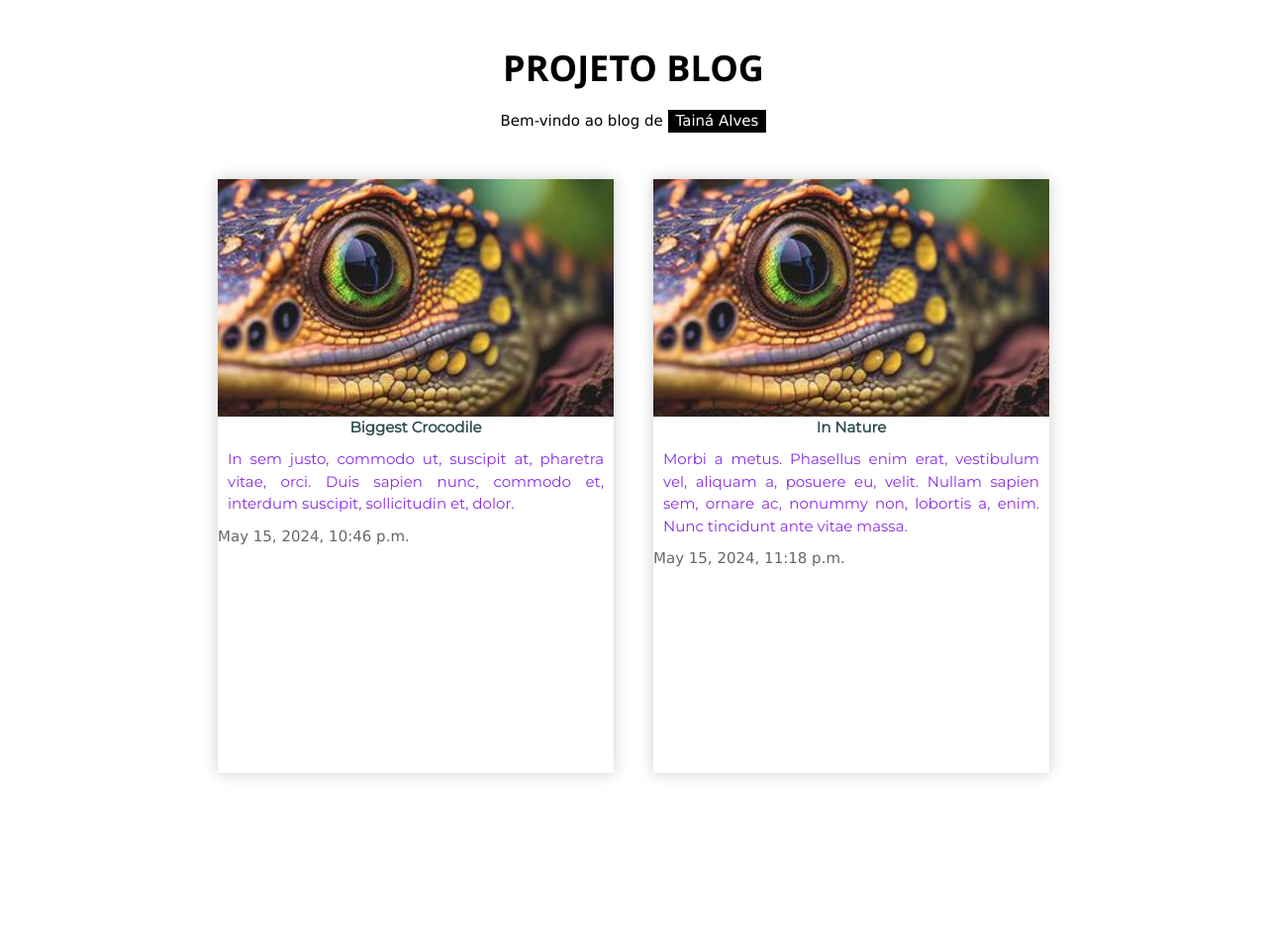
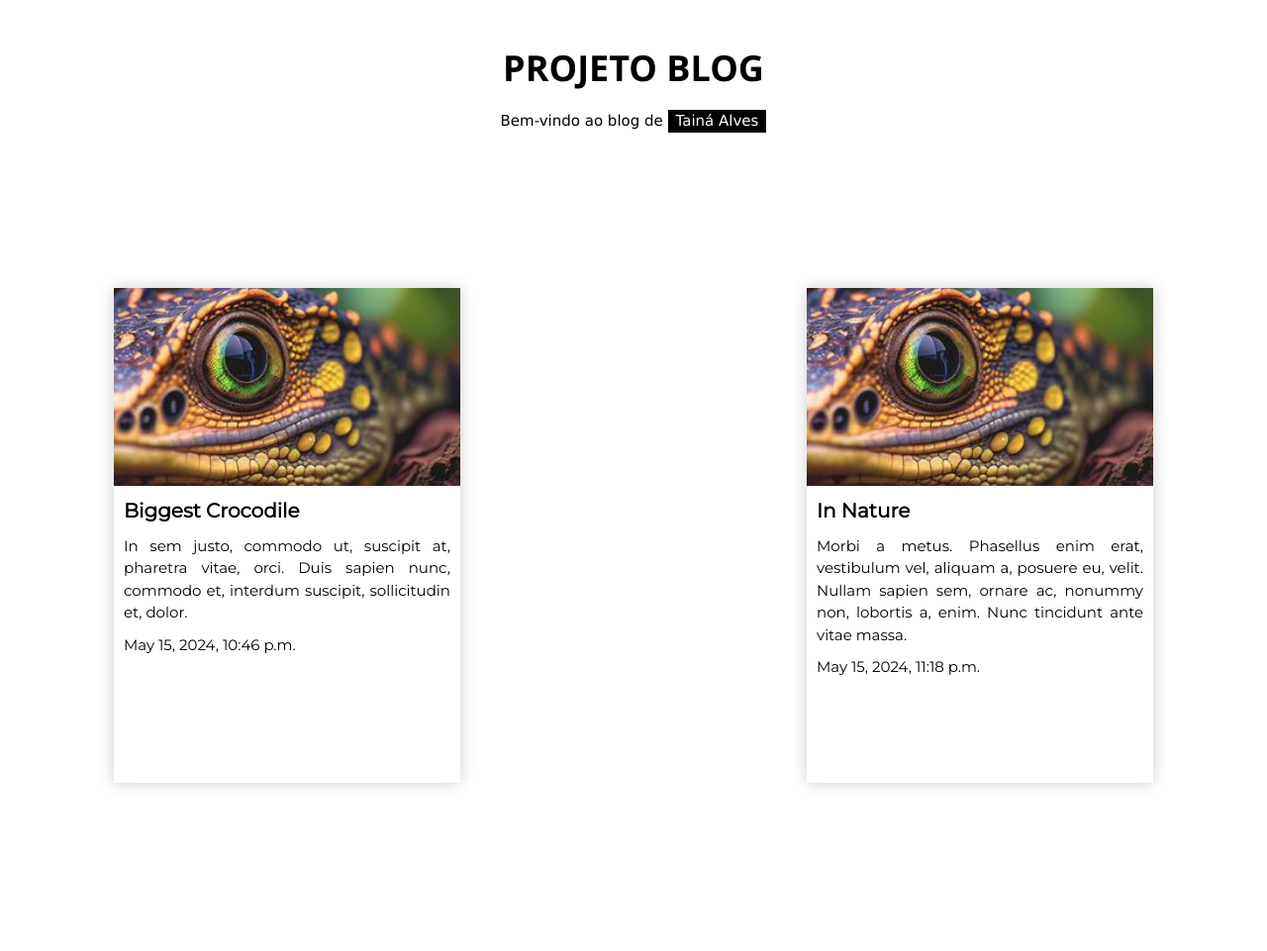
Before and after one commit to mrodriguesoliv/teste, a Django app: page / in a window 1280 px wide. Shown: the whole page at 99% size. Before the commit the page ends 786 px from the top, so only its background shows below. Run offline with Django 5.2, Linux system fonts and the light colour scheme; data comes from the database, SQL or seed files in the repository; both versions use the stored data as it was after the commit.

Commit message:
22:25 22.05

```diff
--- a/projetoblog/blog/static/blog/css/blog.css
+++ b/projetoblog/blog/static/blog/css/blog.css
@@ -5,20 +5,21 @@
   object-fit: cover;
 }
 
+.containerblog{
+  display: flex;
+  flex-wrap: wrap;
+  padding: 100px;
+  margin: 10px;
+  justify-content: space-between;
+  }
 
-.testeblogg{
-  display: flex;
-  justify-content: center;
-  flex-wrap: wrap;
-}
-
-.containerblog {
-  margin-left: 20px;
-  margin-right: 20px;
-  margin-bottom: 20px;
+.postblog {
+  margin-left: 5px;
+  margin-right: 5px;
+  margin-bottom: 60px;
   vertical-align: top;
-  width: 400px;
-  height: 600px;
+  width: 350px;
+  height: 500px;
   background-color: rgba(255, 255, 255, 0.993); /*   Cor de fundo dos posts */
   box-shadow: 0 0 15px rgba(0, 0, 0, 0.2); /* Sombra preta suave */
 }
@@ -26,7 +27,7 @@
 
 .bodyblog {
   display:block;
-  color:blueviolet;
+  color:rgb(0, 0, 0);
   font-family: 'Montserrat', sans-serif;
   margin: 10px;
   text-align: justify;
@@ -34,9 +35,18 @@
 
 .titleblog {
   display: block;
-  color:darkslategrey;
+  color:rgb(0, 0, 0);
   font-family: 'Montserrat', sans-serif;
   text-align: center;
   font-weight: bold;
-  font-weight: 15px;
+  font-size: 20px;
+  margin-top: 10px;
+  margin-left: 10px;
+  text-align: left;
 }
+
+.dateblog {
+  display: flex;
+  font-family: 'Montserrat', sans-serif;
+  margin: 10px;
+}
--- a/projetoblog/blog/templates/blog/post_view.html
+++ b/projetoblog/blog/templates/blog/post_view.html
@@ -18,13 +18,13 @@
                     <p>Bem-vindo ao blog de <span class="w3-tag">Tainá Alves</span></p>
                 </header>
 
-            <div class="testeblogg">
+            <div class="containerblog">
                 {% for post in posts %}  <!-- for para exibir posts-->
-                <div class="containerblog">
+                <div class="postblog">
                     <img src="{% static 'images/1.jpg' %}" alt="Minha Imagem" class="centeredimages">
                     <span class="titleblog">{{post.title}}</span>
                     <span class="bodyblog">{{post.body}}</span>
-                    <span class="w3-opacity">{{post.published_date}}</span>
+                    <span class="dateblog">{{post.published_date}}</span>
                 </div>
                 {% endfor %}
             </div>
```
Also changed, not shown: projetoblog/db.sqlite3.
